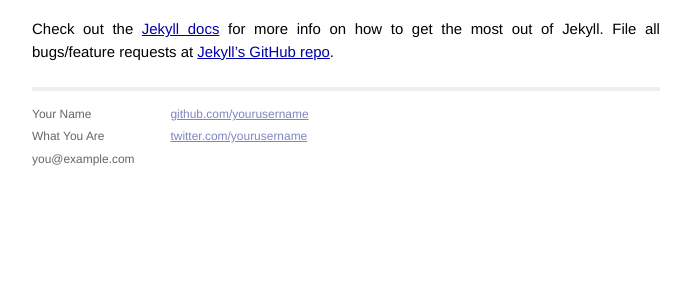
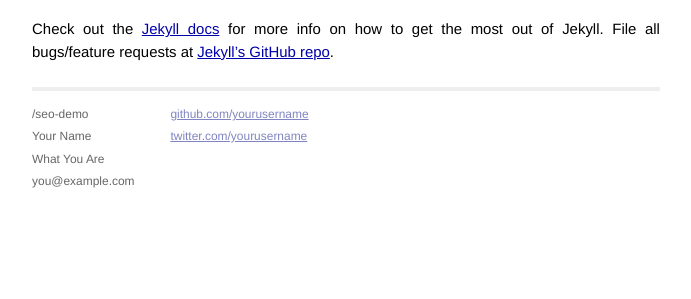
Before and after one commit to rudywaltz/seo-demo, a Jekyll site: the page built from _posts/2013-12-01-welcome-to-jekyll.markdown, in a window 1280 px wide. Shown: the part 191-490 px from the top of the page, without its empty margins (294-985 px from the left). Built offline with Jekyll 4.4.1, drawn with Linux system fonts in a browser that asks for light colours; Markdown is read by kramdown in place of the engine named in the settings.

Commit message:
right  path config

```diff
--- a/_config.yml
+++ b/_config.yml
@@ -1,4 +1,5 @@
 name: Seo-demo
+baseurl: /seo-demo
 markdown: redcarpet
 safe: true
 lsi: false
--- a/_layouts/default.html
+++ b/_layouts/default.html
@@ -7,10 +7,10 @@
         <meta name="viewport" content="width=device-width">
 
         <!-- syntax highlighting CSS -->
-        <link rel="stylesheet" href="{{ site.url }}/css/syntax.css">
+        <link rel="stylesheet" href="{{ site.baseurl }}/css/syntax.css">
 
         <!-- Custom CSS -->
-        <link rel="stylesheet" href="{{ site.url }}/css/main.css">
+        <link rel="stylesheet" href="{{ site.baseurl }}/css/main.css">
 
     </head>
     <body>
@@ -26,6 +26,9 @@
           <div class="footer">
             <div class="contact">
               <p>
+              {{ site.baseurl }} <br>
+              {{ site.url }}
+
                 Your Name<br />
                 What You Are<br />
                 you@example.com
--- a/index.html
+++ b/index.html
@@ -7,7 +7,7 @@
   <h1>teszt</h1>
   <ul class="posts">
     {% for post in site.posts %}
-      <li><span>{{ post.date | date_to_string }}</span> &raquo; <a href="{{ post.url }}">{{ post.title }}</a></li>
+      <li><span>{{ post.date | date_to_string }}</span> &raquo; <a href="{{ site.baseurl }}{{ post.url }}">{{ post.title }}</a></li>
     {% endfor %}
   </ul>
 </div>
```
